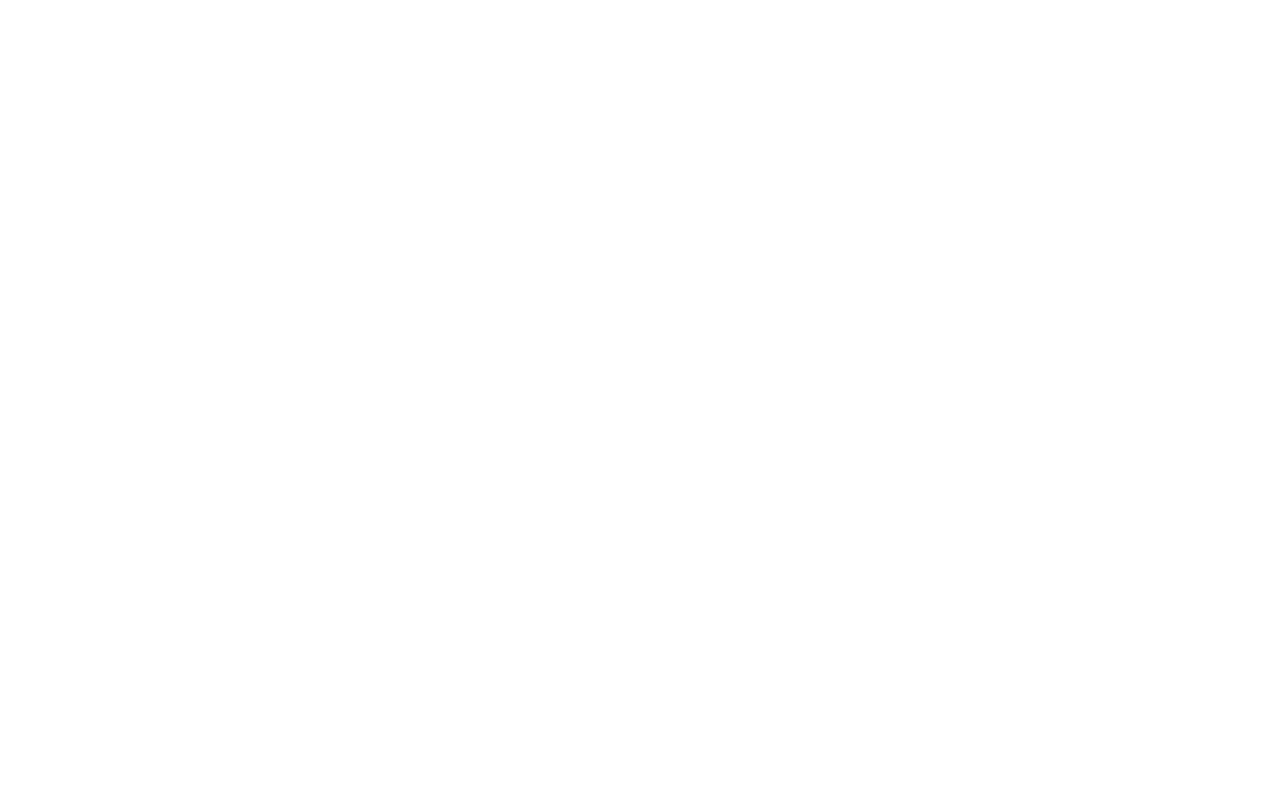
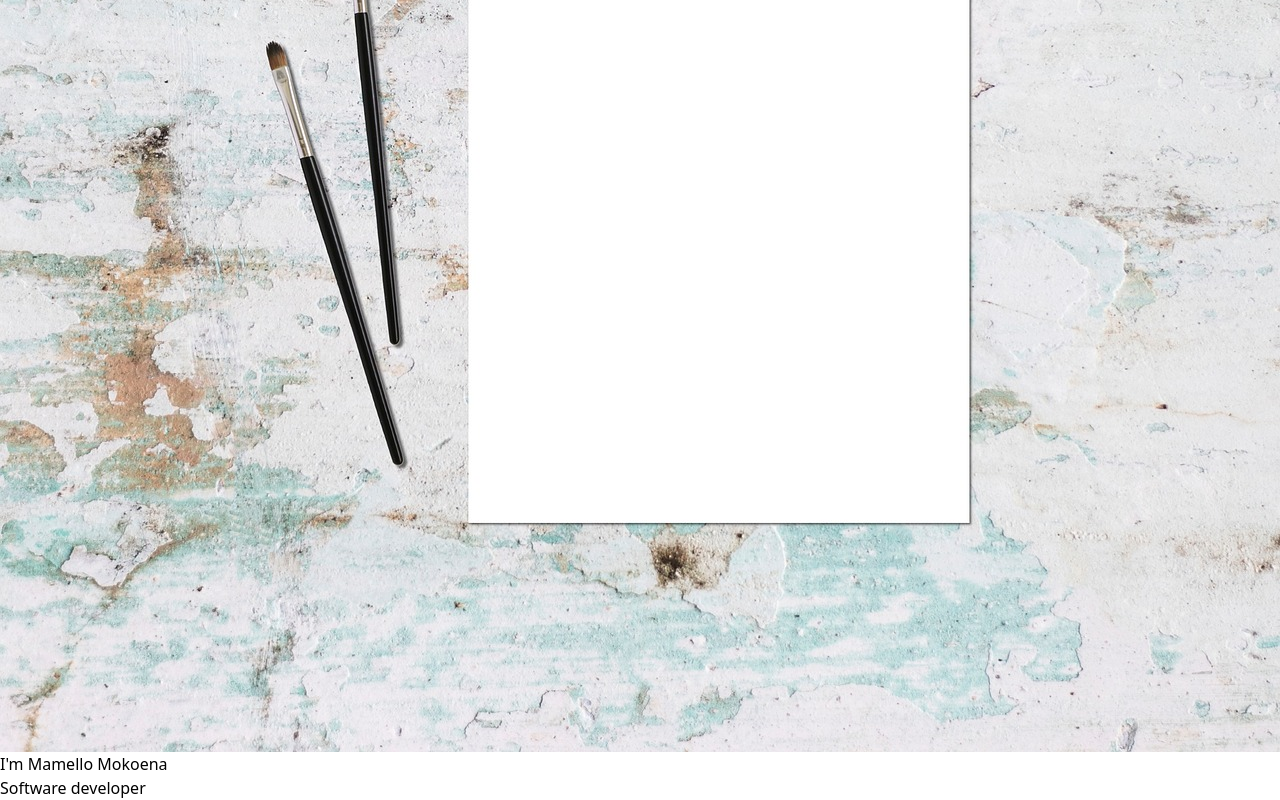
Before and after one commit to MellowMokoen/My--Portfolio, a React (Vite) app: page / in a window 1280 px wide. Shown: the part 520-1320 px from the top of the page. Before the commit the page ends 800 px from the top, so only its background shows below. Built offline with nearby package versions, Linux system fonts and the light colour scheme.

Commit message:
Added a background image

```diff
--- a/src/App.jsx
+++ b/src/App.jsx
@@ -1,10 +1,12 @@
-import React from "react";
+import { useState } from "react";
 import Sidenav from './components/Sidenav';
+import Main from "./components/Main";
 
 function App() {
   return (
     <div>
       <Sidenav />
+      <Main />
     </div>
 
   )
--- /dev/null
+++ b/src/components/Main.jsx
@@ -0,0 +1,16 @@
+import React from "react";
+import background from "../images/background1.jpg";
+
+export default function Main() {
+    return (
+        <div id="main">
+           <img className="w-full h-screen object-cover object-left" src={background} alt="background-image" />
+           <div className="w-full h-screen absolute top-0 left-0 bg-white/25">
+           <div>
+             <h1>I'm Mamello Mokoena</h1>
+             <h2>Software developer</h2>
+           </div>
+           </div>
+        </div>
+    )
+}
```
